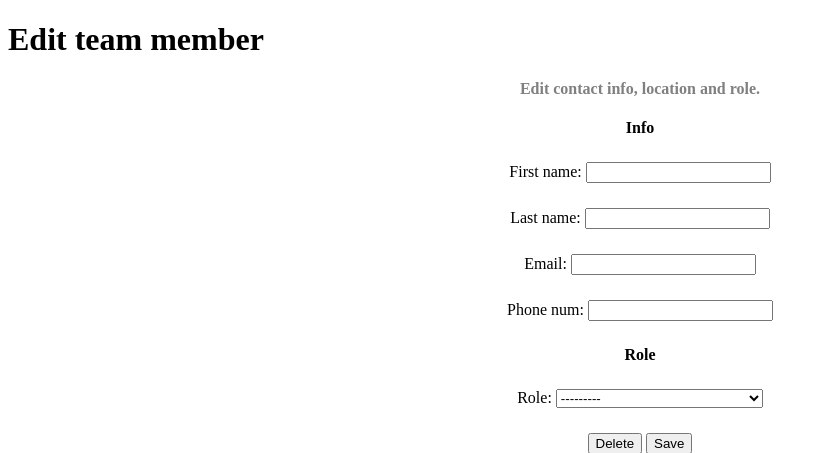
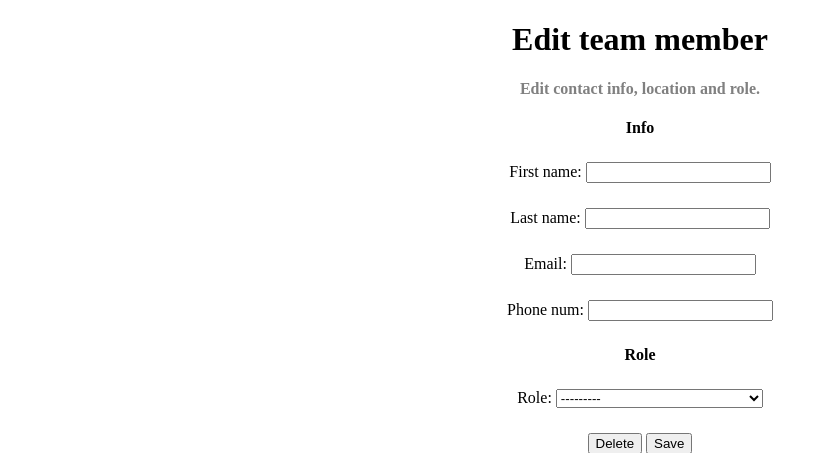
Before and after one commit to SamALeach/Django-project, a Django app: page /edit/1/ in a window 1280 px wide. Shown: the top 453 px of the page, without its empty margins (0-828 px from the left). Run offline with Django 4.2, Linux system fonts and the light colour scheme.

Commit message:
edit template change

```diff
--- a/templates/actions/edit-view.html
+++ b/templates/actions/edit-view.html
@@ -1,6 +1,6 @@
 {% extends "base.html" %}
 {% block 1 %}
-<h1>Edit team member</h1>
+<h1 style="text-align: center;">Edit team member</h1>
 <h4 style="text-align: center; color: gray;">Edit contact info, location and role.</h4>
 
 
```
Also changed, not shown: 4 other files.
